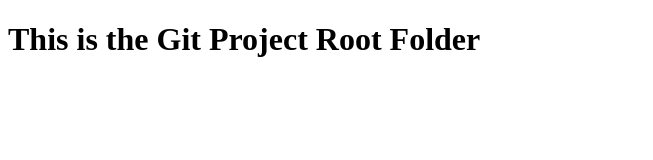
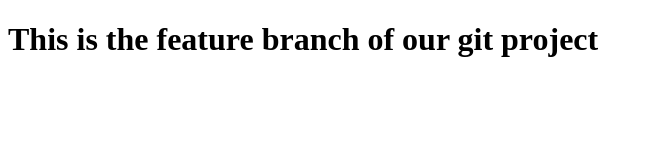
Before and after one commit to ned1010/git-project, a plain HTML site: page index.html in a window 1280 px wide. Shown: the whole page, without its empty margins (0-653 px from the left). Drawn offline with Linux system fonts and the light colour scheme.

Commit message:
create new feature branch

```diff
--- a/index.html
+++ b/index.html
@@ -6,7 +6,7 @@
     <title>Document</title>
 </head>
 <body>
-    <h1>This is the Git Project Root Folder</h1>
+    <h1>This is the feature branch of our git project</h1>
 
 </body>
 </html>
```
